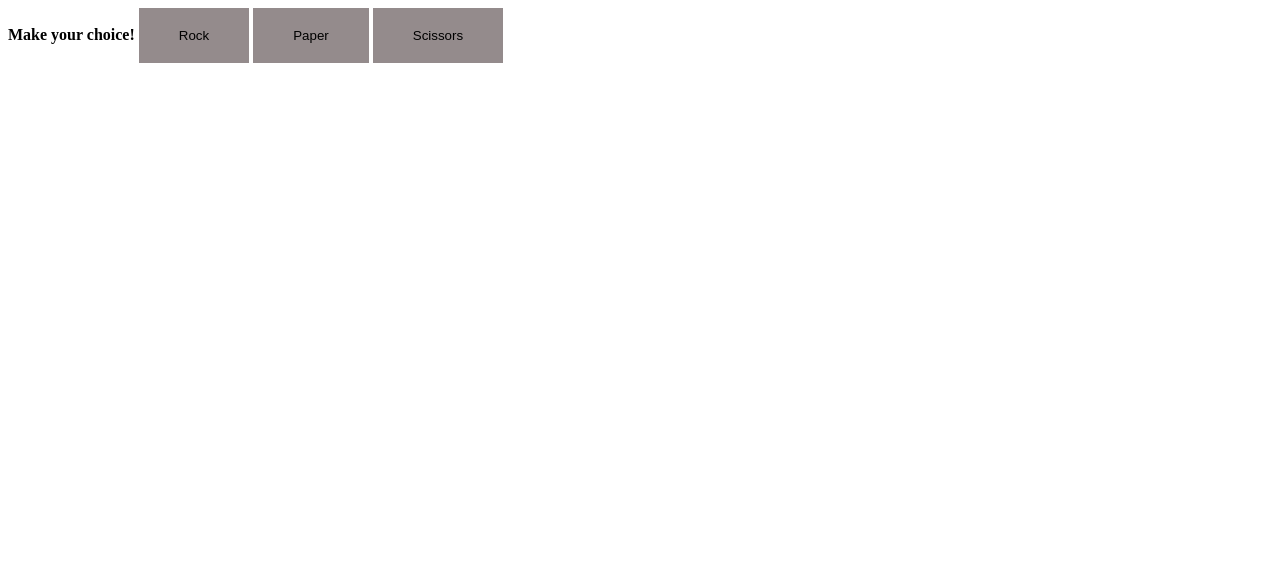
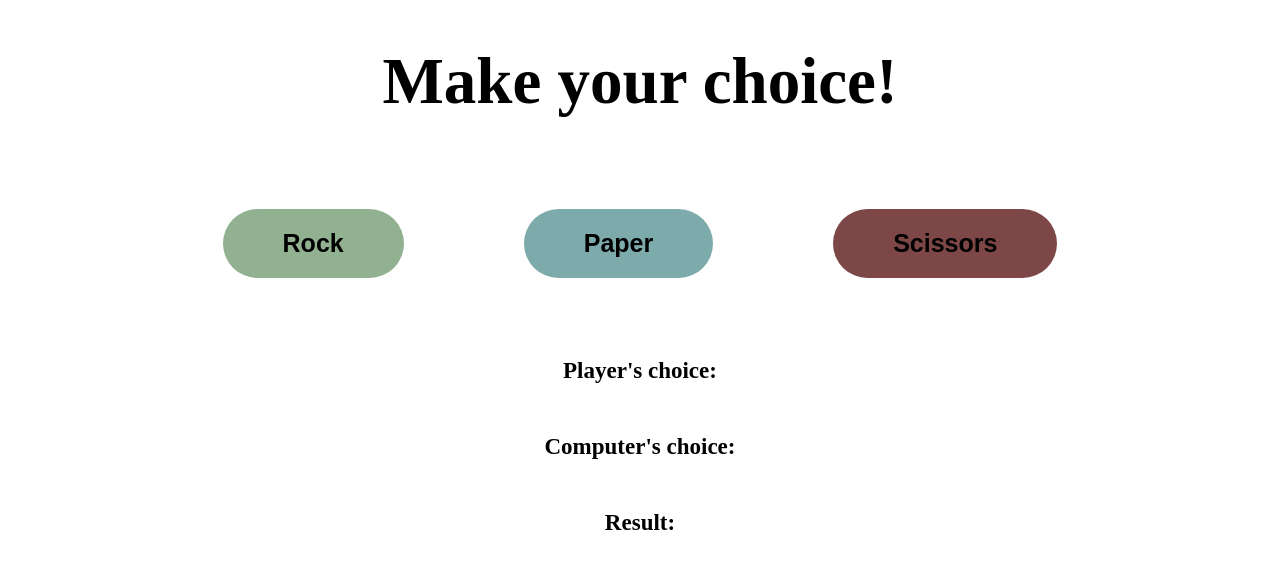
Before and after one commit to shakaylac/rock-paper-scissors-game, a plain HTML site: page index.html in a window 1280 px wide. Drawn offline with Linux system fonts and the light colour scheme.

Commit message:
Added css to buttons and player/computer output I rounded the button borders, boldened the text, and gave each button a specific color. I centered all the elements, boldened the player choice, computer choice, and result outputs on the site.I also aligned them in a column. Lastly, I increased the size of the 'Make your choice' heading.

```diff
--- a/index.html
+++ b/index.html
@@ -7,16 +7,20 @@
     <link rel = "stylesheet" href = "stylesheet/style.css">
 </head>
 <body>
-    <label for  = "choice"> Make your choice!</label>
 
-    <button id="rock">Rock</button>
-    <button id="paper">Paper</button>
-    <button id="scissors">Scissors</button>
+        <h1>Make your choice!</h1>
 
-    <div id="playerChoice"></div>
-    <div id="computerChoice"></div>
-    <div id="gameResult"></div>
+<div class = "buttons">
+        <button id="rock">Rock</button>
+        <button id="paper">Paper</button>
+        <button id="scissors">Scissors</button>
+</div>
 
+<div class = "game">
+    <div id="playerChoice">Player's choice:</div>
+    <div id="computerChoice">Computer's choice:</div>
+    <div id="gameResult">Result:</div>
+</div>
 
      <script src = "script.js"></script>
 </body>
--- a/stylesheet/style.css
+++ b/stylesheet/style.css
@@ -1,17 +1,50 @@
-* {
 
-}
-
-
-
-label {
+h1 {
+    display:flex;
     font-weight: bold;
-
+    justify-content: center;
+    align-content: center;
+    font-size: 65px;
 }
 
 
 button {
-    padding: 20px 40px;
     border: none;
+    border-radius: 35px;
     background-color: rgb(148, 139, 140);
+    font-size: 25px;
+    padding: 20px 60px;
+    font-weight: bold;
 }
+
+button#rock {
+    background-color: rgb(145, 177, 145);
+}
+
+button#paper {
+    background-color: rgb(125, 170, 170);
+}
+
+button#scissors {
+    background-color: rgb(126, 71, 71);
+}
+
+.buttons {
+    display: flex;
+    align-items: center;
+    justify-content: center;
+    margin-top: 90px;
+    gap: 120px;
+
+}
+
+.game {
+    display: flex;
+    flex-direction: column;
+    align-items: center;
+    justify-content: center;
+    margin-top: 80px;
+    gap: 50px;
+    font-size: 23px;
+    font-weight: bold;
+}
```
